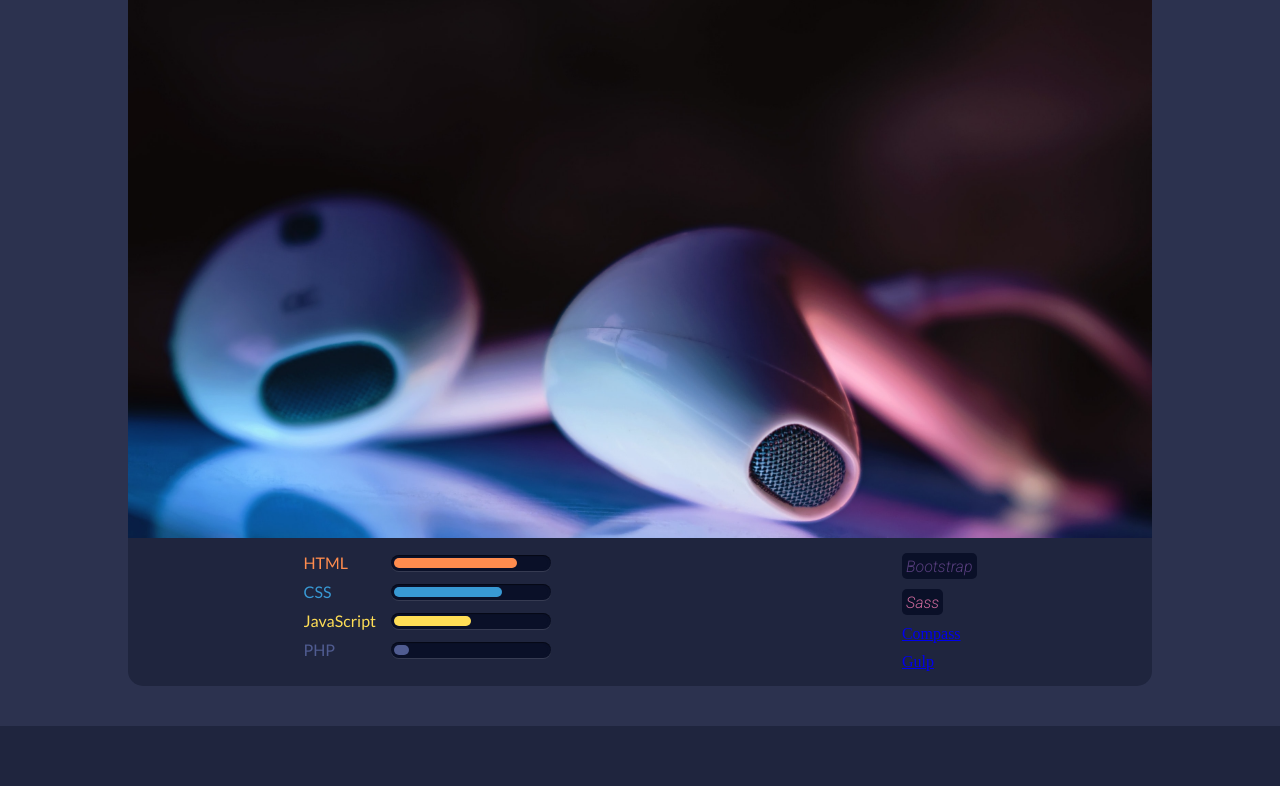
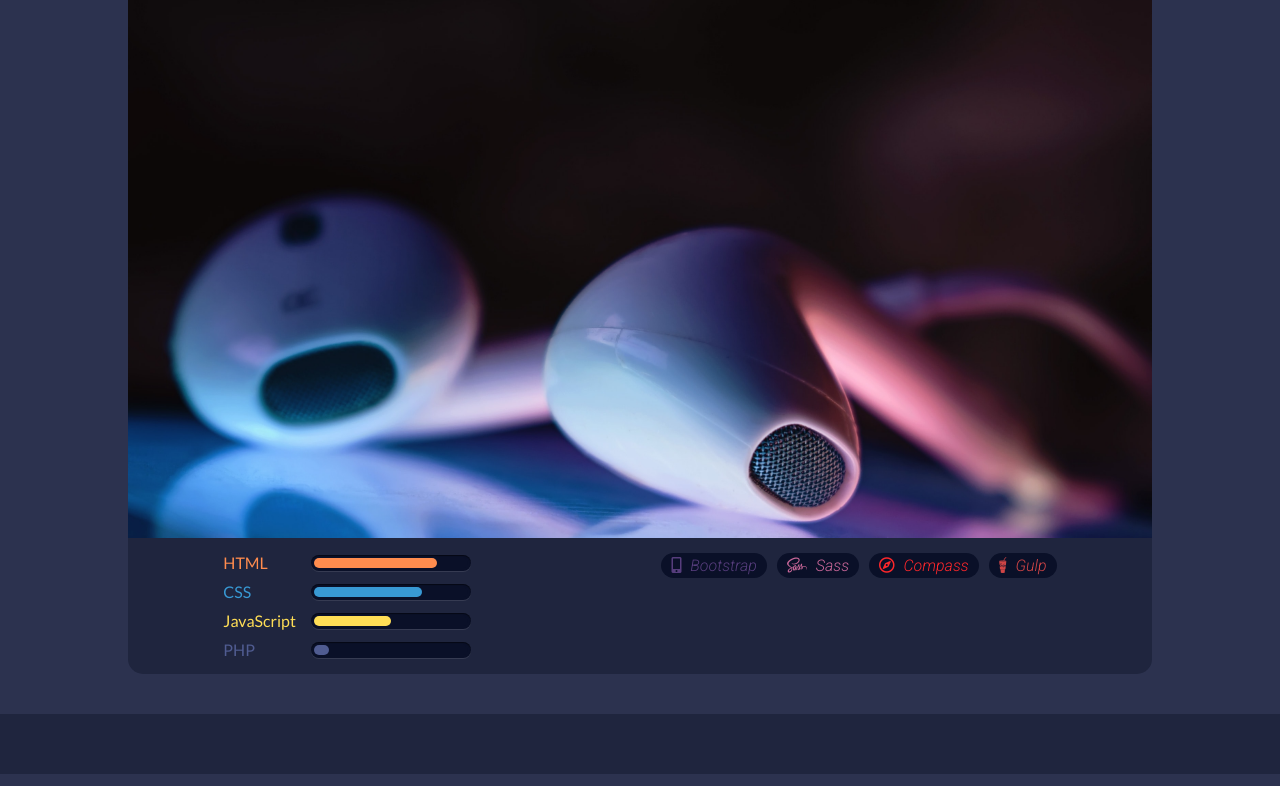
Before and after one commit to Dumpinator/Portfolio, a plain HTML site: page index.html in a window 1280 px wide. Shown: the part 1250-2036 px from the top of the page. Drawn offline with nearby package versions, Linux system fonts and the light colour scheme.

Commit message:
finish tag skill
finish tag color for skill section

```diff
--- a/index.html
+++ b/index.html
@@ -8,6 +8,7 @@
 				<link rel="stylesheet" href="stylesheets/style.css">
 				<link href="https://fonts.googleapis.com/css?family=Lato" rel="stylesheet">
 				<link href="https://fonts.googleapis.com/css?family=Roboto:300i" rel="stylesheet">
+        <link rel="stylesheet" href="https://use.fontawesome.com/releases/v5.2.0/css/all.css" integrity="sha384-hWVjflwFxL6sNzntih27bfxkr27PmbbK/iSvJ+a4+0owXq79v+lsFkW54bOGbiDQ" crossorigin="anonymous">
 
 				<script src="https://unpkg.com/scrollreveal/dist/scrollreveal.min.js"></script>
   </head>
@@ -296,11 +297,32 @@
             </div>
           </div>
           <div class="skill-lib">
-            <ul class="flex-container">
-              <li class="flex-item"><a target="_blank" href="https://getbootstrap.com/" class="about_tag tag-bootstrap">Bootstrap</a></li>
-              <li class="flex-item tag tag-bootstrap"><a target="_blank" href="https://sass-lang.com/" class="about_tag tag-sass">Sass</a></li>
-              <li class="flex-item tag tag-bootstrap"><a target="_blank" href="http://compass-style.org/">Compass</a></li>
-              <li class="flex-item tag tag-bootstrap"><a target="_blank" href="https://gulpjs.com/">Gulp</a></li>
+            <ul class="flex-container-2">
+              <li class="flex-item">
+                <div class="about_tag tag-bootstrap">
+                  <i class="fas fa-mobile-alt"></i>
+                  <a target="_blank" href="https://sass-lang.com/" class="tag-bootstrap">Bootstrap</a>
+                </div>
+              </li>
+              <li class="flex-item">
+                <div class="about_tag tag-sass">
+                  <i class="fab fa-sass"></i>
+                  <a target="_blank" href="https://sass-lang.com/" class="tag-sass">Sass</a>
+                </div>
+
+              </li>
+              <li class="flex-item">
+                <div class="about_tag tag-compass">
+                  <i class="far fa-compass"></i>
+                  <a target="_blank" href="http://compass-style.org/" class="tag-compass">Compass</a>
+                </div>
+              </li>
+              <li class="flex-item">
+                <div class="about_tag tag-gulp">
+                  <i class="fab fa-gulp"></i>
+                  <a target="_blank" href="https://gulpjs.com/" class="tag-gulp">Gulp</a>
+                </div>
+              </li>
             </ul>
           </div>
         </div>
--- a/sass/style.scss
+++ b/sass/style.scss
@@ -19,7 +19,8 @@ $php : #505c91;
 // Softs colors
 $bootstrap: #563d7c;
 $sass: #cb689a;
-
+$compass: #fc272b;
+$gulp: #d04546;
 /// General ///
 
 /// color for language skill
@@ -40,6 +41,12 @@ $sass: #cb689a;
 }
 .tag-sass {
   color: $sass;
+}
+.tag-compass {
+  color: $compass;
+}
+.tag-gulp {
+  color: $gulp;
 }
 
 body {
@@ -402,14 +409,19 @@ footer {
 }
 
 .about_tag {
-  padding: 4px 4px 3px 4px;
+  padding: 3px 10px;
   font-family: 'Roboto', sans-serif;
   background-color: $dark;
   text-decoration: none;
-  border-radius: 5px;
+  border-radius: 15px;
   -webkit-transition: color 0.2s;
+  a {
+    text-decoration: none;
+  }
   &:hover {
-    color: $beige;
+    a, .fab, .fas, .far {
+      color: $beige;
+    }
     &.tag-html {
       background-color: $html;
     }
@@ -425,25 +437,17 @@ footer {
     &.tag-sass {
       background-color: $sass;
     }
-  }
-  a {
-    text-decoration: none;
-    .tag-html {
-    	color: $html;
+    &.tag-compass {
+      background-color: $compass;
     }
-    .tag-css {
-    	color: $css;
-    }
-    .tag-js {
-    	color: $js;
-    }
-    .tag-php {
-    	color: $php;
-    }
-    .tag-bootstrap {
-      color: $bootstrap;
+    &.tag-gulp {
+      background-color: $gulp;
     }
   }
+}
+
+.fab, .fas, .far {
+  margin-right: 5px;
 }
 
 .skill {
@@ -460,18 +464,28 @@ footer {
       padding: 0;
       margin: 0;
     	display: flex;
+      flex-wrap: wrap;
     	flex-direction: column;
 	   }
 	  .flex-item {
       padding: 5px;
     	display: flex;
+      flex-wrap: wrap;
     	align-items: center;
     	justify-content: space-between;
       p  {
 		      padding-right: 15px;
-		      }
-	    }
-    }
+		  }
+	   }
+     .flex-container-2 {
+       padding: 0;
+       margin: 0;
+     	display: flex;
+      flex-wrap: wrap;
+     	flex-direction: row;
+      justify-content: flex-start;
+ 	   }
+}
 
 .prog-html {
     progress {
@@ -521,7 +535,6 @@ footer {
 		border-radius: 15px;
 	}
 }
-
 .prog-js {
     progress {
     -moz-appearance: none;
@@ -546,7 +559,6 @@ footer {
 		border-radius: 15px;
 	}
 }
-
 .prog-php {
     progress {
     -moz-appearance: none;
```
Also changed, not shown: stylesheets/style.css.
